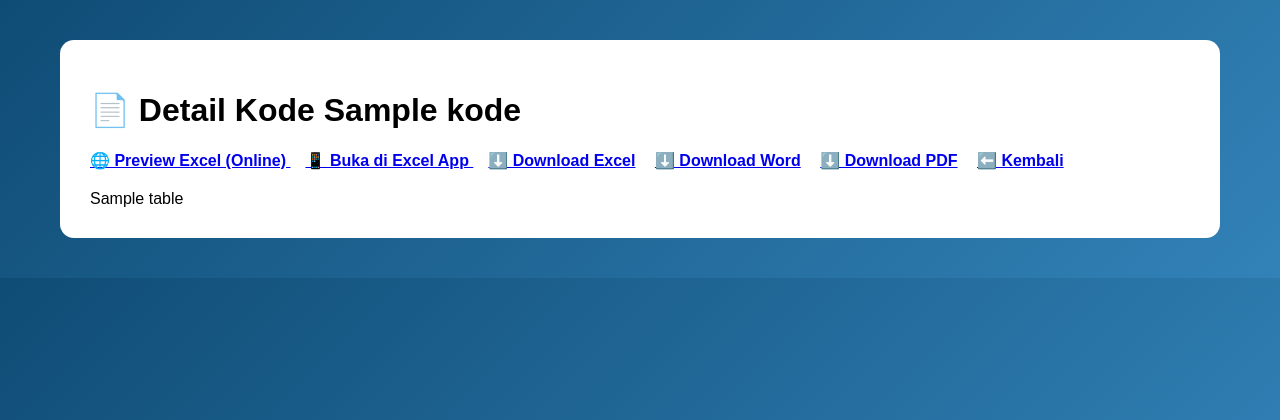
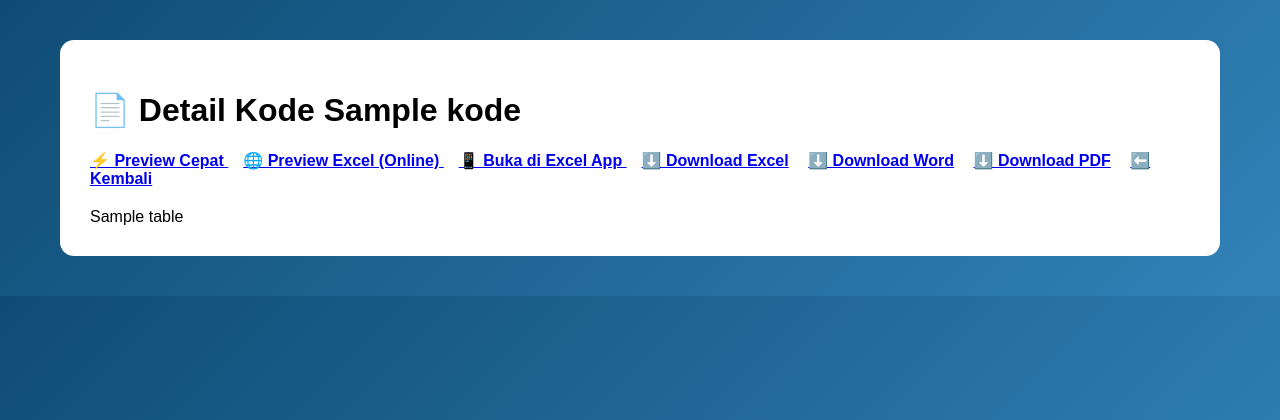
Before and after one commit to zashliza-droid/hahahi, a Flask app: template templates/detail.html in a window 1280 px wide. Shown: the top 420 px of the page. Run offline with Flask 3, Linux system fonts and the light colour scheme; the template is opened without the code that fills it: most values are stand-ins (such as "Sample title", 1, 10 or a date in 2020).

Commit message:
Update detail.html

```diff
--- a/templates/detail.html
+++ b/templates/detail.html
@@ -12,16 +12,17 @@
 
   <div class="actions">
 
-        <!-- ========================= -->
-        <!-- PREVIEW EXCEL (WEB ONLINE) -->
-        <!-- ========================= -->
+    <!-- PREVIEW CEPAT (BARU, INSTANT) -->
+    <a href="/preview-html/{{ kode }}" target="_blank">
+        ⚡ Preview Cepat
+    </a>
+
+    <!-- PREVIEW EXCEL (LAMA, GOOGLE) -->
     <a href="/preview-excel/{{ kode }}" target="_blank">
         🌐 Preview Excel (Online)
     </a>
 
-        <!-- ========================= -->
-        <!-- BUKA DI EXCEL / SHEETS APK -->
-        <!-- ========================= -->
+    <!-- EXCEL APP -->
     <a href="intent://{{ request.host }}/files/{{ excel }}#Intent;
         scheme=https;
         package=com.microsoft.office.excel;
@@ -29,9 +30,7 @@
         📱 Buka di Excel App
     </a>
 
-        <!-- ========================= -->
-        <!-- DOWNLOAD FILE -->
-        <!-- ========================= -->
+    <!-- DOWNLOAD -->
     <a href="/download/{{ excel }}">⬇️ Download Excel</a>
     <a href="/download/{{ word }}">⬇️ Download Word</a>
     <a href="/download/{{ pdf }}">⬇️ Download PDF</a>
```
Lines whose indentation alone changed are shown as unchanged.
